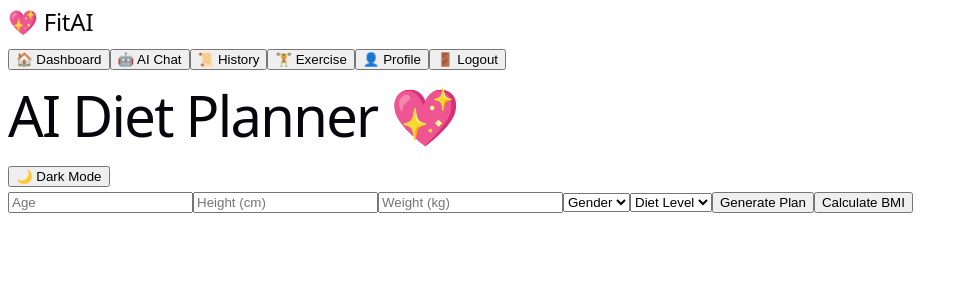
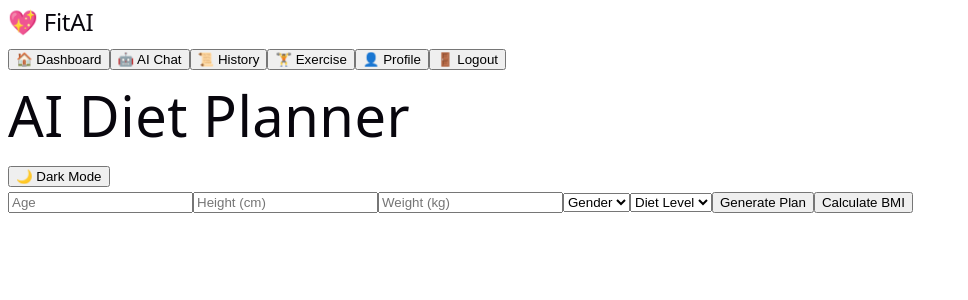
Before and after one commit to faiqayk/AI-Diet-Planner, a React (Vite) app in the folder client/: page /dashboard in a window 1280 px wide. Shown: the top 300 px of the page, without its empty margins (0-968 px from the left). Built offline with nearby package versions, Linux system fonts and the light colour scheme.

Commit message:
Fix dashboard layout and CSS

```diff
--- a/client/src/App.css
+++ b/client/src/App.css
@@ -52,6 +52,11 @@ body {
   gap: 20px;
   min-height: 100vh;
   overflow-y: auto;
+}
+.dashboard-title {
+  font-size: 32px;
+  letter-spacing: normal;
+  margin-bottom: 20px;
 }
 
 /* CARD */
--- a/client/src/index.css
+++ b/client/src/index.css
@@ -68,7 +68,7 @@ h2 {
 
 h1 {
   font-size: 56px;
-  letter-spacing: -1.68px;
+  letter-spacing:0.5px;
   margin: 32px 0;
   @media (max-width: 1024px) {
     font-size: 36px;
--- a/client/src/pages/Dashboard.jsx
+++ b/client/src/pages/Dashboard.jsx
@@ -63,7 +63,7 @@ export default function Dashboard() {
       {/* MAIN */}
       <div className="main">
 
-        <h1>AI Diet Planner 💖</h1>
+       <h1 className="dashboard-title">AI Diet Planner</h1>
 
         <button className="modeBtn" onClick={() => setDarkMode(!darkMode)}>
           {darkMode ? "☀️ Light Mode" : "🌙 Dark Mode"}
```
Also changed, not shown: 1 other file (tests, documents, lock files or other folders).
